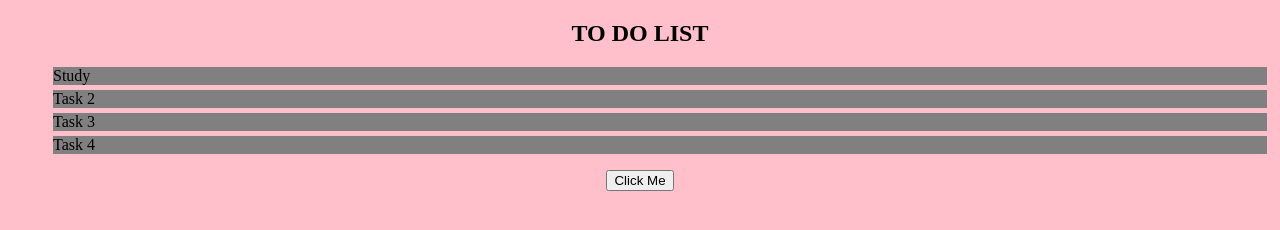
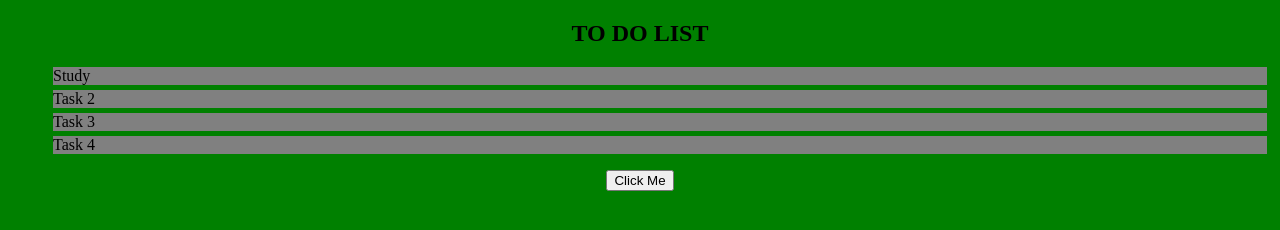
Before and after one commit to kowais915/todoList, a plain HTML site: page index.html in a window 1280 px wide. Both pictures are taken after a click on the button "Click Me". Drawn offline with Linux system fonts and the light colour scheme.

Commit message:
event listener added

```diff
--- a/index.html
+++ b/index.html
@@ -4,7 +4,7 @@
     <meta charset="UTF-8">
     <meta http-equiv="X-UA-Compatible" content="IE=edge">
     <meta name="viewport" content="width=device-width, initial-scale=1.0">
-    <script src="/todo.js"></script>
+    <script src="/todo.js" defer></script>
     <link rel="stylesheet" href="/style.css">
     <title>To Do List</title>
 </head>
--- a/style.css
+++ b/style.css
@@ -15,3 +15,7 @@ background-color: gray;
     display: flex;
     justify-content: center;
 }
+
+.green{
+    background-color: green;
+}
--- a/todo.js
+++ b/todo.js
@@ -0,0 +1,5 @@
+const but = document.querySelector('button');
+const bod = document.querySelector('body');
+but.addEventListener('click', ()=>{
+bod.classList.add('green');
+})
```
